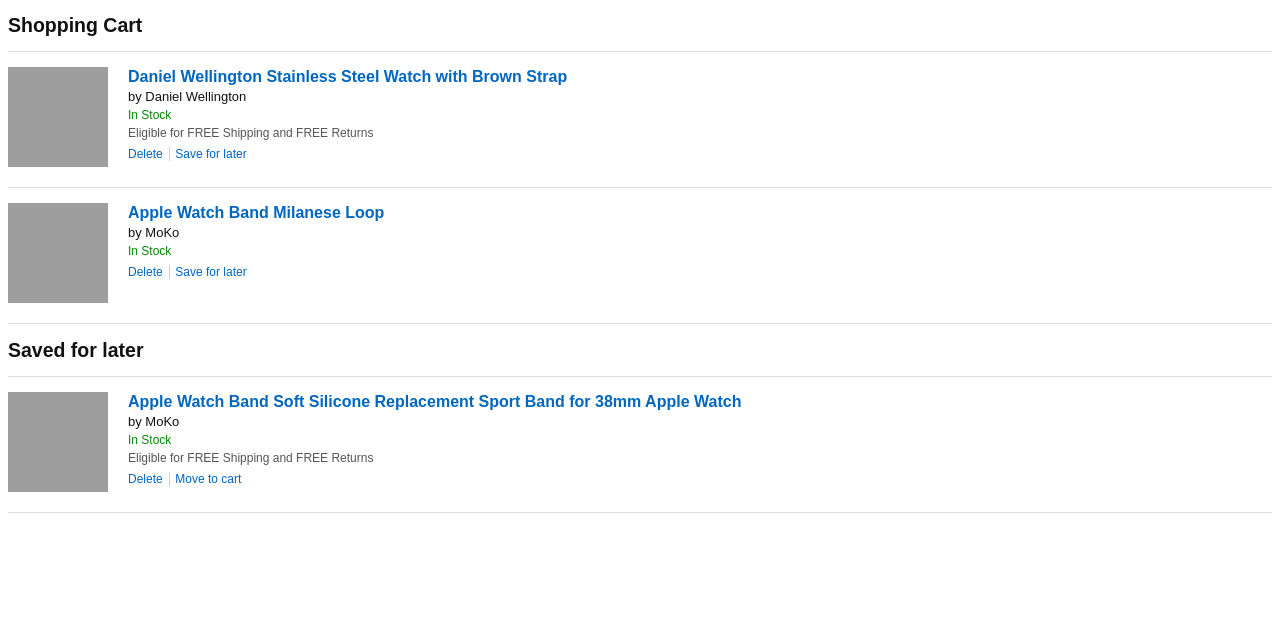
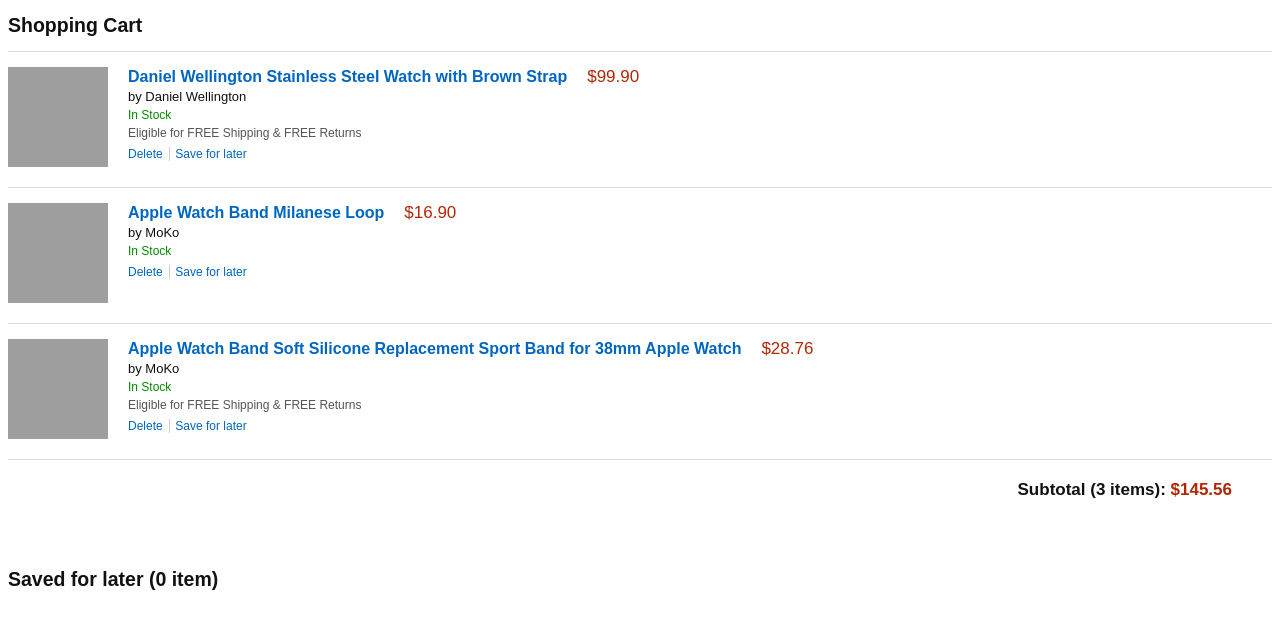
Before and after one commit to merveealpay/vue-shopping-cart, a plain HTML site: page index.html in a window 1280 px wide. Both pictures are taken after a click on the link "Move to cart". Drawn offline with nearby package versions, Linux system fonts and the light colour scheme; grey boxes are pictures that could not be loaded.

Commit message:
compute property

```diff
--- a/app.css
+++ b/app.css
@@ -73,3 +73,21 @@ body {
   margin-left: 3px;
   border-left: 1px solid #CCC;
 }
+
+.price {
+  color: #b12704;
+  font-size: 17px;
+}
+
+p.price {
+  float: left;
+  margin-left: 20px;
+}
+
+.subtotal {
+  font-size: 17px;
+  font-weight: bold;
+  line-height: 60px;
+  text-align: right;
+  margin-right: 40px;
+}
--- a/app.js
+++ b/app.js
@@ -1,5 +1,5 @@
 window.addEventListener('load', () => {
-//py -m http.server 8000 ile sunucuda serve ederek degisiklikleri tek tek gorerek calistirdim.
+
     window.vue = new Vue({
       el: '#app',
       name: 'Cart',
@@ -10,11 +10,27 @@ window.addEventListener('load', () => {
       },
       methods: {
         removeFromCart(index) {
-                this.cart.splice(index,1);
+          this.cart.splice(index, 1);
         },
         saveForLater(index) {
-                const item = this.cart.splice(index,1);
-                this.saved.push(item[0]); //splice metodu array doner JS'de
+          const item = this.cart.splice(index, 1);
+          this.saved.push(item[0]);
+        },
+        removeFromSavedList(index) {
+          this.saved.splice(index);
+        },
+        moveToCart(index) {
+          const item = this.saved.splice(index, 1);
+          this.cart.push(item[0]);
+        }
+      },
+      computed: {
+        cartTotal : function() {
+          let total = 0;
+          this.cart.forEach((item) => {
+            total += parseFloat(item.price, 10);
+          });
+          return total.toFixed(2);
         }
       },
       created() {
@@ -26,6 +42,6 @@ window.addEventListener('load', () => {
             this.saved = res.saved;
           })
       }
+    })
 
-    })
   });
--- a/data.json
+++ b/data.json
@@ -6,7 +6,8 @@
       "name": "Daniel Wellington Stainless Steel Watch with Brown Strap",
       "seller": "Daniel Wellington",
       "isAvailable": true,
-        "isEligible": true
+      "isEligible": true,
+      "price": "99.90"
     },
     {
       "url": "https://www.amazon.com/gp/product/B00JP6FP6E/ref=ox_sc_act_title_1?ie=UTF8&psc=1&smid=A2VT4H683M5NNA",
@@ -14,7 +15,8 @@
       "name": "Apple Watch Band Milanese Loop",
       "seller": "MoKo",
       "isAvailable": true,
-        "isEligible": false
+      "isEligible": false,
+      "price": "16.90"
     }
   ],
   "saved": [
@@ -24,7 +26,8 @@
       "name": "Apple Watch Band Soft Silicone Replacement Sport Band for 38mm Apple Watch",
       "seller": "MoKo",
       "isAvailable": true,
-        "isEligible": true
+      "isEligible": true,
+      "price": "28.76"
     }
   ]
 }
--- a/index.html
+++ b/index.html
@@ -12,7 +12,7 @@
   <div id="app">
     <p v-if="isLoading">Loading</p>
     <h2>Shopping Cart</h2>
-      <p v-if="!cart.length">No item in cart</p>
+    <p v-if="!cart.length">No item in cart.</p>
     <div class="cart">
       <div class="item" v-for="(item, index) in cart">
         <div class="image">
@@ -24,16 +24,20 @@
           <h4>{{item.name}}</h4>
           <p class="seller">by {{item.seller}}</p>
           <p class="status available" v-if="item.isAvailable">In Stock</p>
-                  <p class="shipping" v-if="item.isEligible">Eligible for FREE Shipping and FREE Returns</p>
+          <p class="shipping" v-if="item.isEligible">Eligible for FREE Shipping & FREE Returns</p>
           <a href="#" v-on:click="removeFromCart(index)">Delete</a>
           <a href="#" class="secondary" v-on:click="saveForLater(index)">Save for later</a>
         </div>
+        <p class="price">${{item.price}}</p>
+      </div>
+      <div class="subtotal">
+        Subtotal ({{cart.length}} items): <span class="price">${{ cartTotal }}</span>
       </div>
     </div>
 
-      <h2>Saved for later</h2>
+    <h2 class="saved-header">Saved for later ({{saved.length}} item)</h2>
     <div class="cart">
-          <div class="item" v-for="item in saved">
+      <div class="item" v-for="(item, index) in saved">
         <div class="image">
           <a v-bind:href="item.url">
             <img v-bind:src="item.image" />
@@ -43,13 +47,12 @@
           <h4>{{item.name}}</h4>
           <p class="seller">by {{item.seller}}</p>
           <p class="status available" v-if="item.isAvailable">In Stock</p>
-                  <p class="shipping" v-if="item.isEligible">Eligible for FREE Shipping and FREE Returns</p>
-                  <a href="#">Delete</a>
-                  <a href="#" class="secondary">Move to cart</a>
+          <p class="shipping" v-if="item.isEligible">Eligible for FREE Shipping & FREE Returns</p>
+          <a href="#" v-on:click="removeFromSavedList(index)">Delete</a>
+          <a href="#" class="secondary" v-on:click="moveToCart(index)">Move to cart</a>
         </div>
       </div>
     </div>
-
   </div>
 </body>
 </html>
```
Lines whose indentation alone changed are shown as unchanged.
